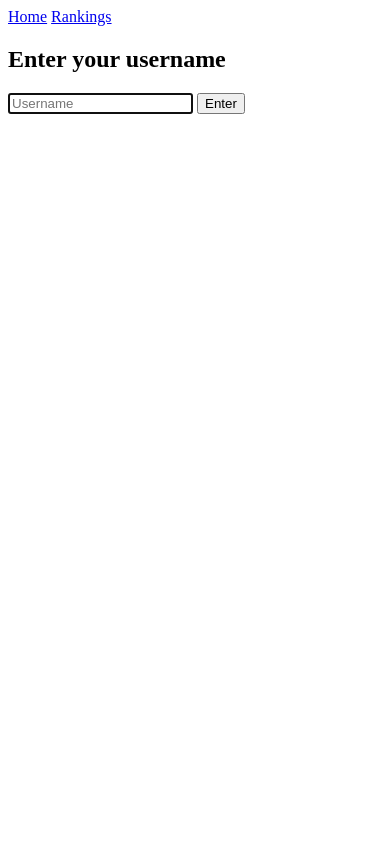
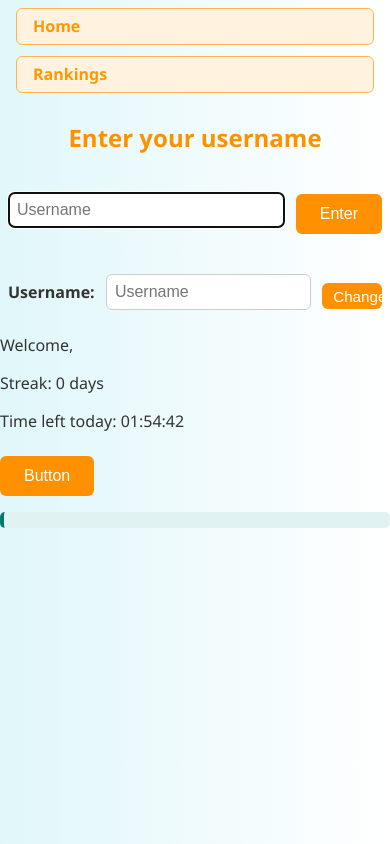
Before and after one commit to yogurtshake/daily-button-streak, a Flask app: page / in a window 390 px wide. Run offline with Flask 3, Linux system fonts and the light colour scheme.

Commit message:
initial CSS

```diff
--- /dev/null
+++ b/static/style.css
@@ -0,0 +1,220 @@
+body {
+  font-family: "Segoe UI", Tahoma, Geneva, Verdana, sans-serif;
+  background: linear-gradient(to right, #e0f7fa, #ffffff);
+  color: #333;
+  margin: 0;
+  min-height: 100vh;
+}
+
+h1, h2 {
+  color: rgb(255, 145, 0);
+  margin-bottom: 1.2rem;
+  text-align: center;
+}
+
+nav {
+  display: flex;
+  justify-content: center;
+  gap: 1.5rem;
+  margin-bottom: 2rem;
+  padding: 0.5em 1em;
+}
+
+nav a {
+  color: #ff9800;
+  background: #fff3e0;
+  border: 1px solid #ffb74d;
+  border-radius: 6px;
+  padding: 0.4rem 1rem;
+  font-weight: 600;
+  text-decoration: none;
+  cursor: pointer;
+  transition: background 0.2s, color 0.2s;
+}
+
+nav a.active,
+nav a:hover {
+  background: rgb(255, 145, 0);
+  color: #fff;
+}
+
+form {
+  display: flex;
+  flex-direction: row;
+  gap: 1rem;
+  margin: 1.5rem 0;
+  align-items: center;
+}
+
+label {
+  text-align: left;
+  font-weight: 600;
+}
+
+input {
+  padding: 0.6rem;
+  border: 1px solid #ccc;
+  border-radius: 6px;
+  font-size: 1rem;
+  width: 100%;
+  max-width: 300px;
+}
+
+button[type="submit"], button[type="button"], #streak-btn {
+  background-color: rgb(255, 145, 0);
+  color: white;
+  border: none;
+  border-radius: 6px;
+  padding: 0.7rem 1.5rem;
+  font-size: 1rem;
+  cursor: pointer;
+  transition: background-color 0.3s;
+  margin-top: 0.5rem;
+}
+
+button[type="submit"]:hover,
+button[type="button"]:hover,
+#streak-btn:hover {
+  background-color: rgb(110, 77, 27);
+}
+
+#button-message {
+  color: #00796b;
+  background: #e0f2f1;
+  border-left: 4px solid #00796b;
+  padding: 0.5rem 1rem;
+  border-radius: 5px;
+  font-size: 1rem;
+  text-align: center;
+  margin-top: 1rem;
+}
+
+@media (max-width: 700px) {
+  nav {
+    flex-direction: column;
+    gap: 0.7rem;
+    margin-bottom: 1rem;
+  }
+  form {
+    padding: 0.5rem;
+    gap: 0.7rem;
+  }
+  input {
+    max-width: 100vw;
+    font-size: 1em;
+    padding: 0.5rem;
+  }
+}
+
+table {
+  width: 100%;
+  border-collapse: collapse;
+  margin-top: 1.5rem;
+  background: #fafafa;
+  border-radius: 8px;
+  overflow: hidden;
+  box-shadow: 0 2px 8px rgba(0,0,0,0.06);
+}
+
+th, td {
+  padding: 0.75rem 1rem;
+  text-align: center;
+}
+
+th {
+  background: #ffe0b2;
+  color: #ff9800;
+  font-weight: 700;
+}
+
+tr:nth-child(even) {
+  background: #f5f5f5;
+}
+
+tr:hover {
+  background: #ffe0b2;
+}
+
+/* Responsive table */
+@media (max-width: 700px) {
+  table {
+    font-size: 0.95em;
+    padding: 0.2rem;
+    border-radius: 0;
+  }
+  th, td {
+    padding: 0.5rem 0.3rem;
+  }
+}
+
+.rankings-table {
+  width: 100%;
+  max-width: 420px;
+  margin: 2rem auto 0 auto;
+  border-collapse: separate;
+  border-spacing: 0;
+  background: #fafafa;
+  border-radius: 14px;
+  overflow: hidden;
+  box-shadow: 0 2px 8px rgba(0,0,0,0.08);
+}
+
+.rankings-table th, .rankings-table td {
+  text-align: center;
+  padding: 1rem 1.2rem;
+  font-size: 1.08rem;
+}
+
+.rankings-table th {
+  background: #ffe0b2;
+  color: #ff9800;
+  font-weight: 700;
+  border: none;
+}
+
+.rankings-table tr {
+  border: none;
+}
+
+.rankings-table tr:nth-child(even) {
+  background: #f5f5f5;
+}
+
+.rankings-table tr:nth-child(odd) {
+  background: #fafafa;
+}
+
+.rankings-table tr:hover {
+  background: #ffe0b2;
+}
+
+.rankings-table td, .rankings-table th {
+  border: none;
+}
+
+@media (max-width: 700px) {
+  .rankings-table {
+    font-size: 0.98em;
+    max-width: 98vw;
+  }
+  .rankings-table th, .rankings-table td {
+    padding: 0.7rem 0.5rem;
+  }
+}
+
+.small-button {
+  padding: 0.3rem 0.7rem !important;
+  font-size: 0.95rem !important;
+  min-width: 60px !important;
+  background-color: rgb(255, 145, 0);
+  color: white;
+  border: none;
+  border-radius: 6px;
+  cursor: pointer;
+  transition: background-color 0.3s;
+  margin-top: 0.5rem;
+}
+
+.small-button:hover {
+  background-color: rgb(110, 77, 27);
+}
--- a/templates/index.html
+++ b/templates/index.html
@@ -3,9 +3,8 @@
 <head>
     <meta charset="UTF-8">
     <title>Daily Button Streak</title>
-    <style>
-        #main-content { display: none; }
-    </style>
+    <link rel="stylesheet" href="{{ url_for('static', filename='style.css') }}">
+    <link rel="icon" type="image/x-icon" href="{{ url_for('static', filename='favicon.ico') }}">
 </head>
 <body>
     <nav>
@@ -25,13 +24,14 @@
         <form id="change-username-form" autocomplete="off" style="margin-bottom: 1em;">
             <label for="main-username-input">Username:</label>
             <input type="text" id="main-username-input" placeholder="Username">
-            <button type="submit">Change</button>
+            <button type="submit" class="small-button">Change</button>
         </form>
 
         <p>Welcome, <span id="username-display"></span></p>
         <p>Streak: <span id="streak-count">0</span> days</p>
         <p>Time left today: <span id="timer"></span></p>
         <button id="streak-btn">Button</button>
+        <p id="button-message"></p>
     </div>
 
     <script src="{{ url_for('static', filename='stuff.js') }}"></script>
--- a/templates/rankings.html
+++ b/templates/rankings.html
@@ -3,6 +3,8 @@
 <head>
     <meta charset="UTF-8">
     <title>User Streak Rankings</title>
+    <link rel="stylesheet" href="{{ url_for('static', filename='style.css') }}">
+    <link rel="icon" type="image/x-icon" href="{{ url_for('static', filename='favicon.ico') }}">
 </head>
 <body>
     <nav>
@@ -10,7 +12,7 @@
         <a href="{{ url_for('rankings') }}">Rankings</a>
     </nav>
 
-    <table border="1">
+    <table class="rankings-table">
         <tr>
             <th>Rank</th>
             <th>Username</th>
```
